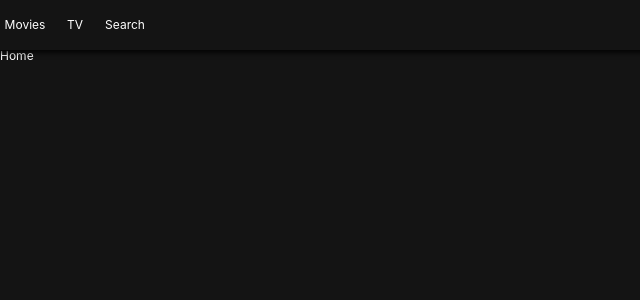
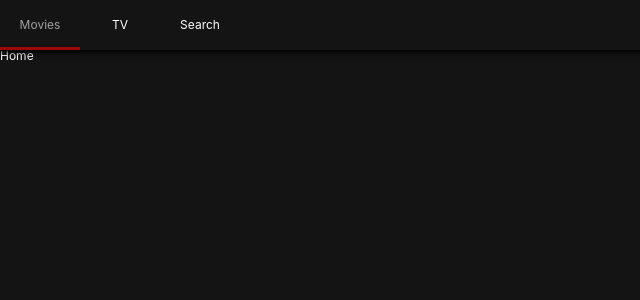
Before and after one commit to LEEGIBEOM/Myflix, a React (Create React App) app: page / in a window 1280 px wide. Shown: the top 300 px of the page, without its empty margins (0-640 px from the left). Built offline with nearby package versions, Linux system fonts and the light colour scheme.

Commit message:
Initial Commit

```diff
--- a/src/Components/Header.js
+++ b/src/Components/Header.js
@@ -1,5 +1,5 @@
 import React from "react";
-import { Link } from "react-router-dom";
+import { Link, withRouter } from "react-router-dom";
 import styled from "styled-components";
 
 const Header = styled.header`
@@ -21,7 +21,13 @@
 `;
 
 const Item = styled.li`
-  width: 50px;
+  width: 80px;
+  height: 50px;
+  border-bottom: 3px solid ${(props) => (props.current ? "red" : "transparent")};
+  transition: border-bottom 0.5s ease-in-out;
+  &:hover {
+    opacity: 0.6;
+  }
 `;
 
 const SLink = styled(Link)`
@@ -31,18 +37,18 @@
   height: 50px;
 `;
 
-export default () => (
+export default withRouter(({ location: { pathname } }) => (
   <Header>
     <List>
-      <Item>
+      <Item current={pathname === "/"}>
         <SLink to="/">Movies</SLink>
       </Item>
-      <Item>
+      <Item current={pathname === "/tv"}>
         <SLink to="/tv">TV</SLink>
       </Item>
-      <Item>
+      <Item current={pathname === "/search"}>
         <SLink to="search">Search</SLink>
       </Item>
     </List>
   </Header>
-);
+));
```
